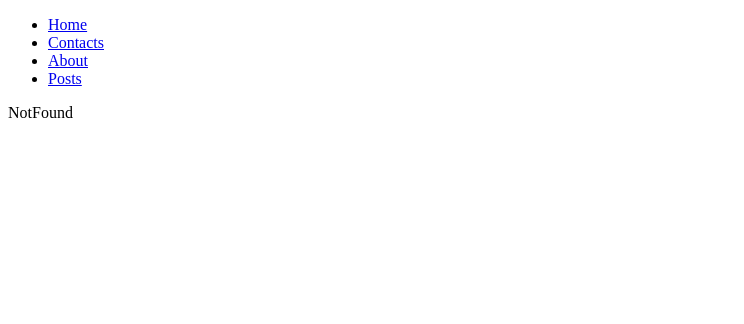
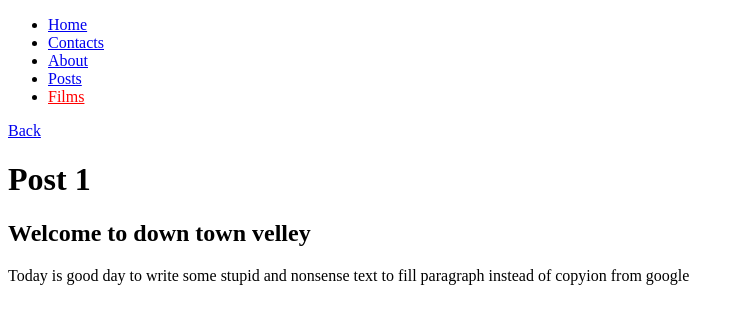
Before and after one commit to YntyCtrl/router-example, a React (Create React App) app: page /films/1 in a window 1280 px wide. Shown: the top 324 px of the page, without its empty margins (0-744 px from the left). Built offline with nearby package versions, Linux system fonts and the light colour scheme.

Commit message:
create Films

```diff
--- a/src/App.js
+++ b/src/App.js
@@ -3,6 +3,7 @@ import {  NavLink, Redirect, Route, Switch } from 'react-router-dom';
 import './App.css';
 import About from './components/About/About';
 import Contacts from './components/Contacts/Contacts';
+import Films from './components/Films/Films';
 import Home from './components/Home/Home';
 import NotFound from './components/NotFound/NotFond';
 import Posts from './components/Posts/Posts';
@@ -27,12 +28,14 @@ function App() {
         <li><NavLink activeClassName="activeLink" to="/contacts">Contacts</NavLink></li>
         <li><NavLink activeClassName="activeLink" to="/about">About</NavLink></li>
         <li><NavLink activeClassName="activeLink" to="/posts">Posts</NavLink></li>
+        <li><NavLink activeClassName="activeLink" to="/films">Films</NavLink></li>
       </ul>
       <Switch>
 
         <Route path="/contacts" component={Contacts} />
         <Route path="/about" component={About} />
         <Route path="/posts" component={Posts} />
+        <Route path="/films" component={Films} />
         <Route exact path="/" component={Home} />
 
         <Route path="/" component={NotFound} />
--- /dev/null
+++ b/src/components/Films/FilmList/FilmList.js
@@ -0,0 +1,21 @@
+import { Link } from "react-router-dom";
+
+
+const FilmList = () => {
+  const results = [];
+  for (let i = 1; i <= 5; i++) {
+    results.push(
+      <li>
+        <Link to={"/films/" + i}>Post number</Link>
+      </li>
+    );
+  }
+
+  return (
+    <div>
+      <ul>{results}</ul>
+    </div>
+  );
+};
+
+export default FilmList;
--- /dev/null
+++ b/src/components/Films/Films.js
@@ -0,0 +1,18 @@
+import {  Route } from "react-router";
+import FullPosts from "./FullFilm/FullFilm";
+
+import PostsList from "./FilmList/FilmList";
+
+const Films = ({ match }) => {
+  return (
+    <div>
+      {match.isExact ? (
+        <PostsList />
+      ) : (
+        <Route path="/films/:id" component={FullPosts} />
+      )}
+    </div>
+  );
+};
+
+export default Films;
--- /dev/null
+++ b/src/components/Films/FullFilm/FullFilm.js
@@ -0,0 +1,22 @@
+import classes from "./FullFilm.module.css";
+import { Link } from "react-router-dom";
+
+const FullFilm = ({ match }) => {
+  return (
+    <div className={classes.FullFilm}>
+      <div className={classes.main}>
+        <Link to="/films">Back</Link>
+        <h1>Post {match.params.id}</h1>
+      </div>
+      <div className={classes.info}>
+        <h2>Welcome to down town velley</h2>
+        <p>
+          Today is good day to write some stupid and nonsense text to fill
+          paragraph instead of copyion from google
+        </p>
+      </div>
+    </div>
+  );
+};
+
+export default FullFilm;
```
Also changed, not shown: src/components/Films/FilmList/FilmList.module.css (added), src/components/Films/Films.module.css (added), src/components/Films/FullFilm/FullFilm.module.css (added).
